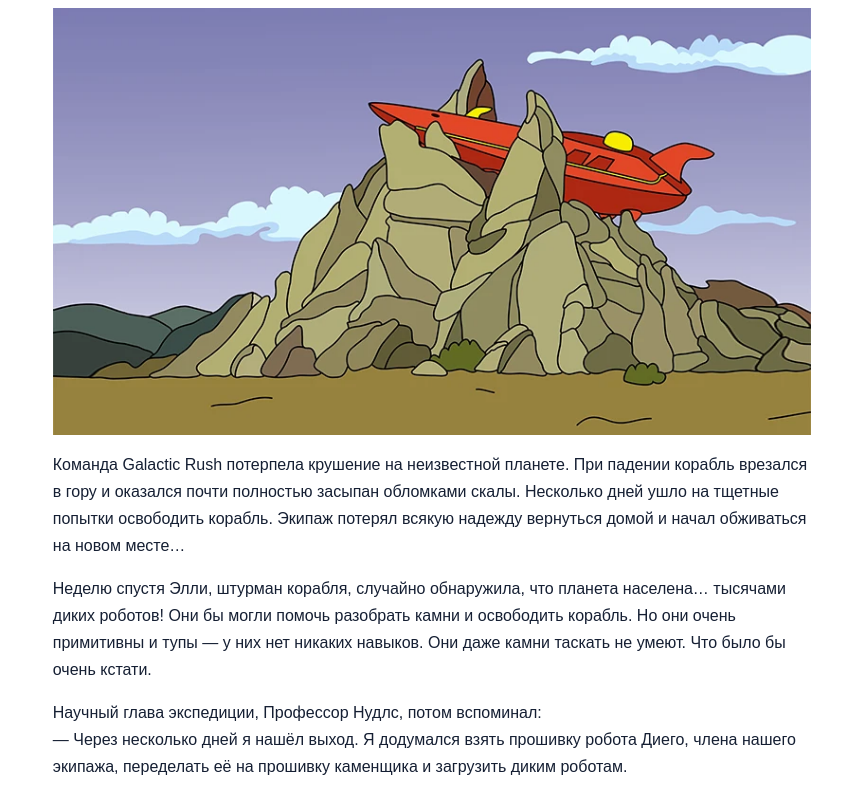
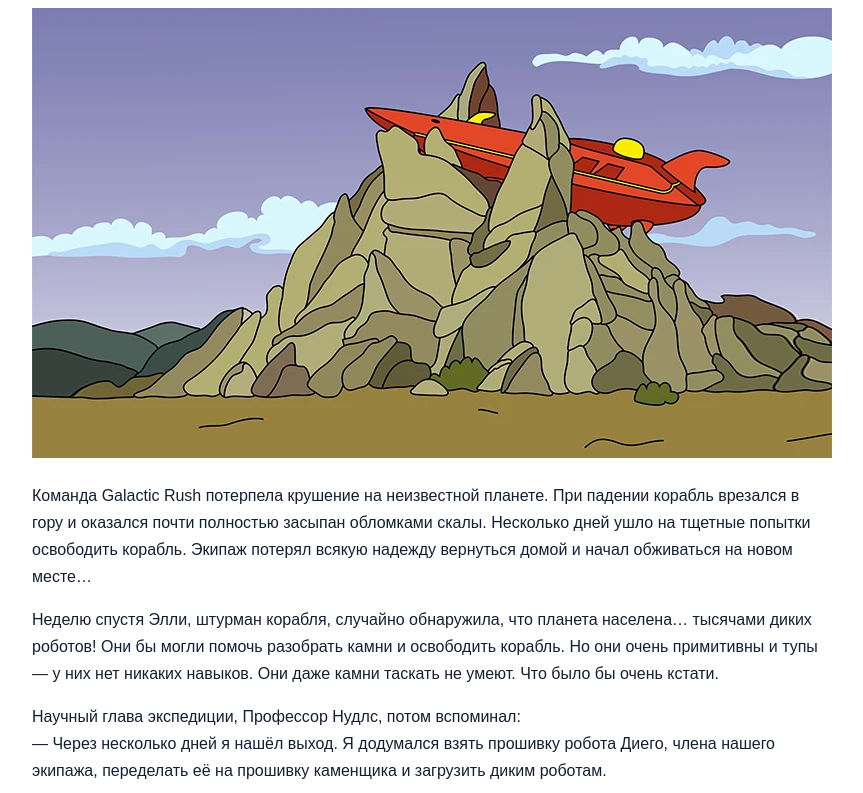
Before and after one commit to MrRobot701/javaRushPages, a plain HTML site: page resources/docs/index.html in a window 1280 px wide. Shown: the top 793 px of the page, without its empty margins (208-1071 px from the left). Drawn offline with Linux system fonts and the light colour scheme.

Commit message:
style amending

```diff
--- a/resources/styles/style.css
+++ b/resources/styles/style.css
@@ -3,11 +3,6 @@ body {
     box-sizing: border-box;
     font: normal 16px/27px Arial, Helvetica, sans-serif;
     text-align: start;
-}
-
-.col {
-    display: flex;
-    justify-content: center;
 }
 
 footer {
@@ -16,11 +11,8 @@ footer {
 }
 
 article {
-    display:flex;
-    flex-direction: column;
-    width: 60%;
-    min-width: 470px;
-    margin: 0 auto;
+    max-width: 800px;
+    margin: auto;
 }
 
 footer a:last-child {
@@ -32,5 +24,5 @@ p {
 }
 
 img {
-    width: 100%;
+    max-width: 100%;
 }
```
